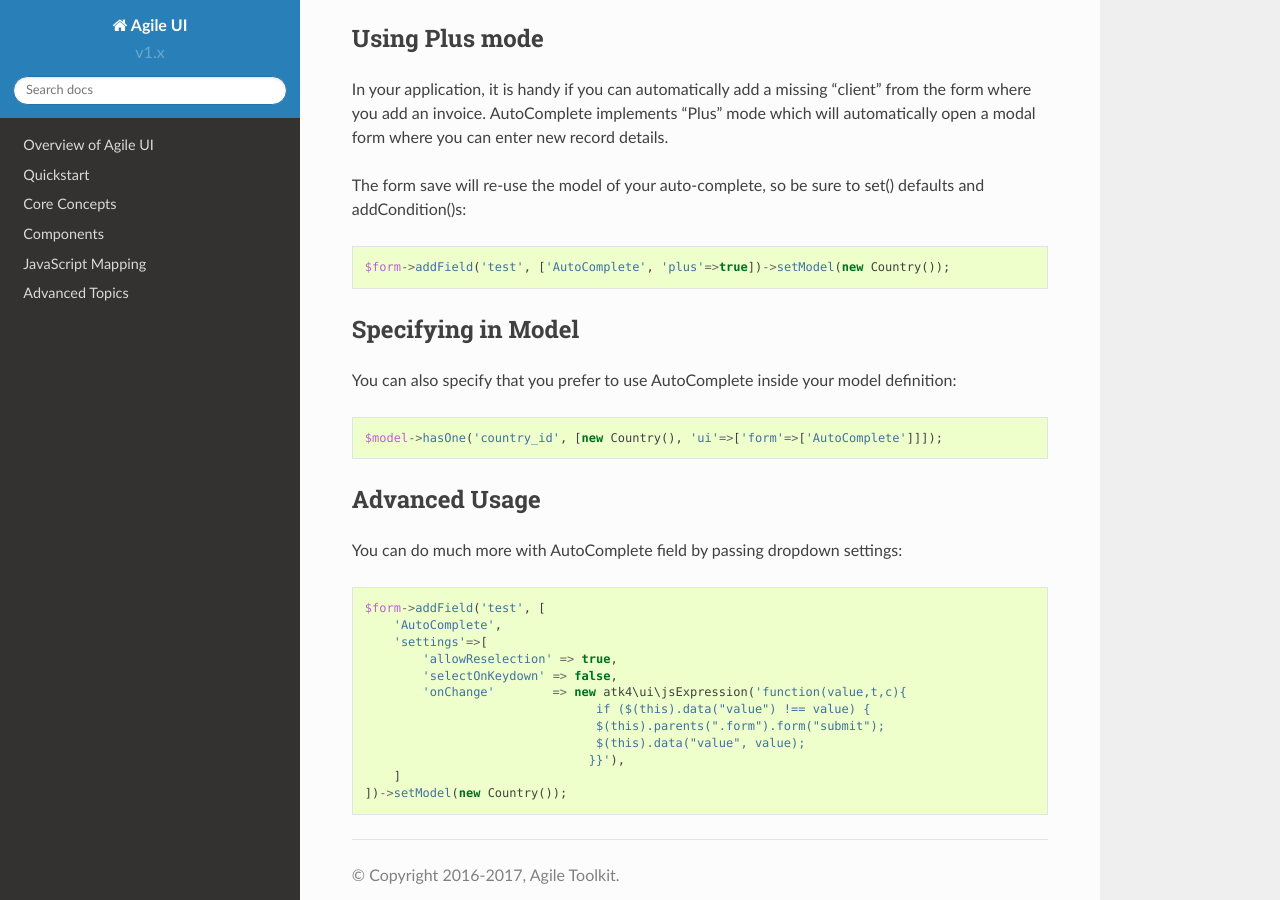
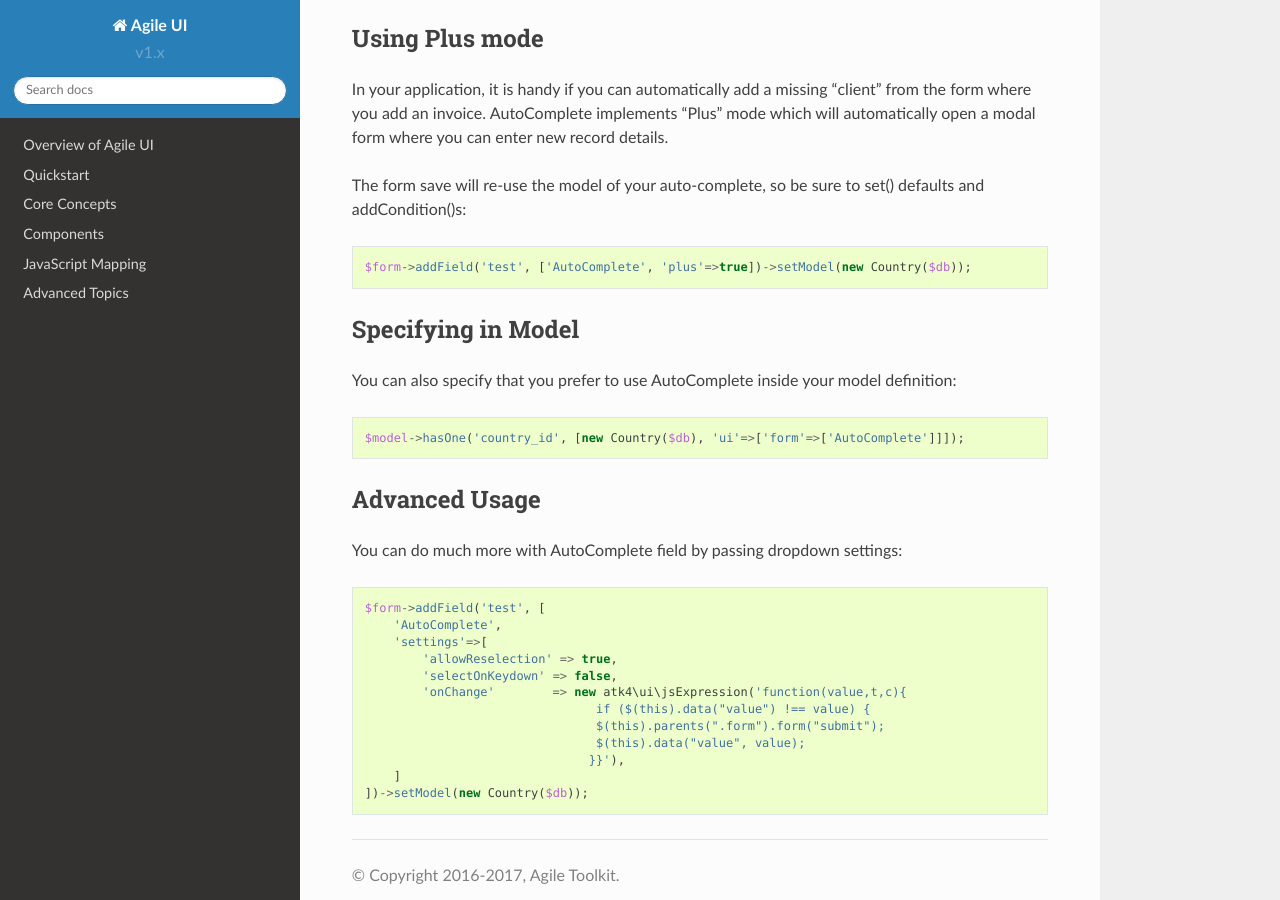
Before and after one commit to atk4/ui, a Sphinx documentation site: the page built from docs/autocomplete.rst, in a window 1280 px wide and 900 px high, scrolled down 626 px. Built offline with Sphinx 7.4.7 and the Read the Docs theme 2.0.0, drawn with Linux system fonts in a browser that asks for light colours; pages that are not in the unit, such as notebooks, are missing from menus.

Commit message:
fix docs

```diff
--- a/docs/autocomplete.rst
+++ b/docs/autocomplete.rst
@@ -28,14 +28,14 @@ form where you can enter new record details.
 The form save will re-use the model of your auto-complete, so be sure to set() defaults and
 addCondition()s::
 
-    $form->addField('test', ['AutoComplete', 'plus'=>true])->setModel(new Country());
+    $form->addField('test', ['AutoComplete', 'plus'=>true])->setModel(new Country($db));
 
 Specifying in Model
 -------------------
 
 You can also specify that you prefer to use AutoComplete inside your model definition::
 
-    $model->hasOne('country_id', [new Country(), 'ui'=>['form'=>['AutoComplete']]]);
+    $model->hasOne('country_id', [new Country($db), 'ui'=>['form'=>['AutoComplete']]]);
 
 Advanced Usage
 --------------
@@ -53,4 +53,4 @@ You can do much more with AutoComplete field by passing dropdown settings::
                                     $(this).data("value", value);
                                    }}'),
         ]
-    ])->setModel(new Country());
+    ])->setModel(new Country($db));
```
